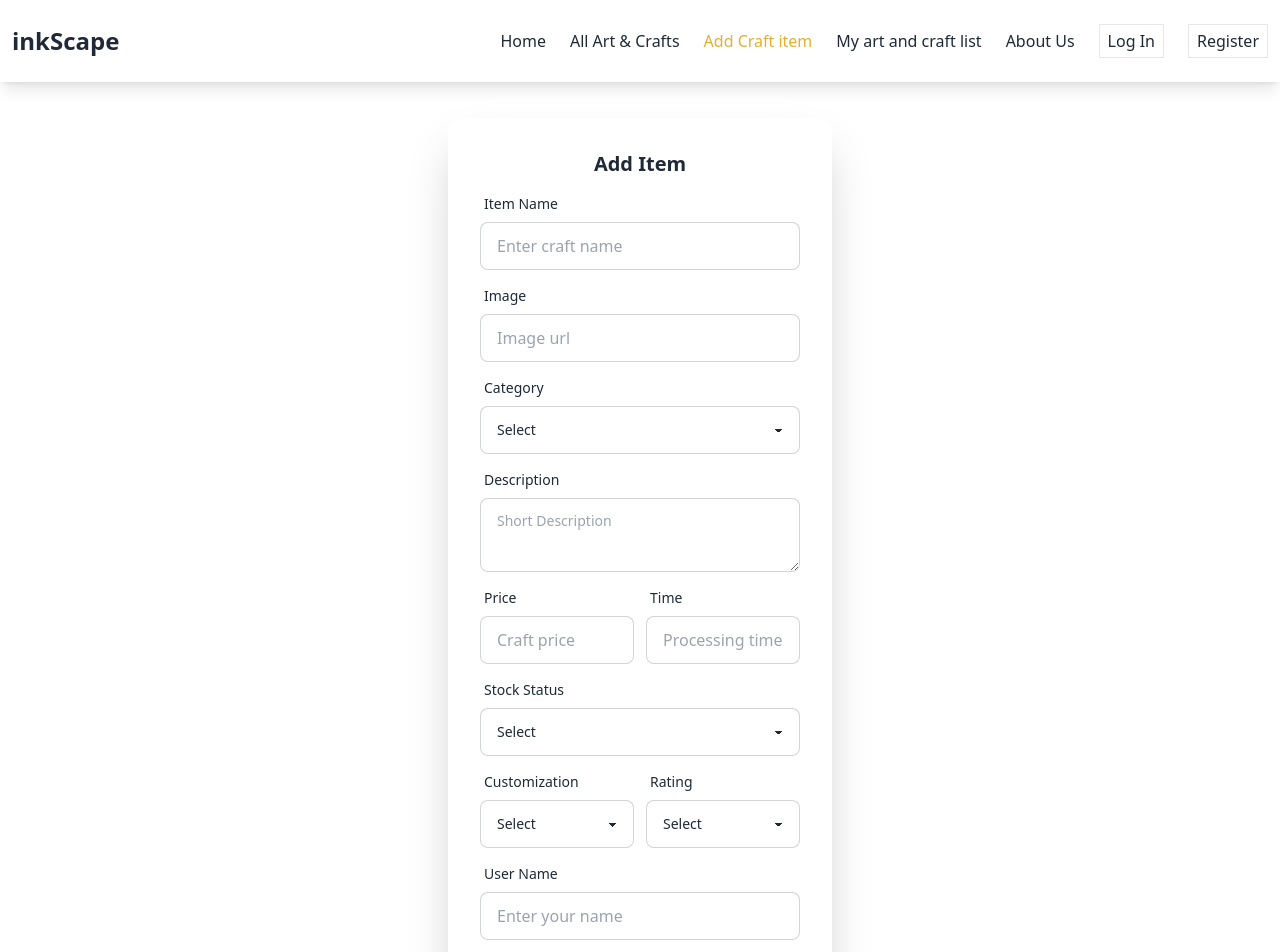
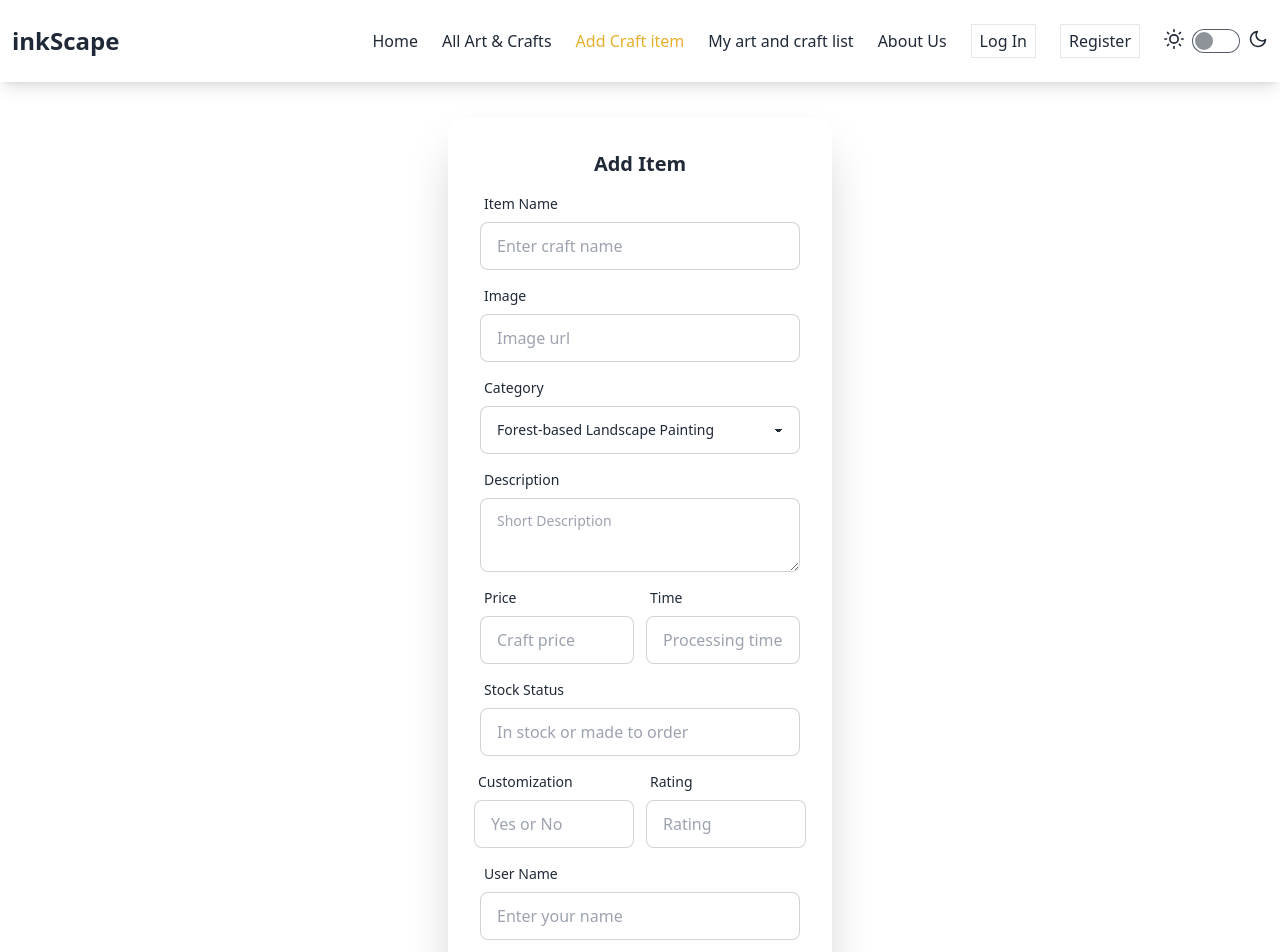
Before and after one commit to sour0v1/ink-scape-client, a React (Vite) app: page /add-art-craft in a window 1280 px wide. Shown: the top 952 px of the page. Built offline with nearby package versions, Linux system fonts and the light colour scheme; no server answers.

Commit message:
complete add art and craft and all art and craft

```diff
--- a/src/components/AddArtCraft.jsx
+++ b/src/components/AddArtCraft.jsx
@@ -1,8 +1,54 @@
-import React from 'react';
+import React, { useState } from 'react';
+import Swal from 'sweetalert2/dist/sweetalert2.js'
+import 'sweetalert2/src/sweetalert2.scss'
 
 const AddArtCraft = () => {
-    const handleAdd = e =>{
+    const [category, setCategory] = useState('');
+    const loggedUser = 'me@email.com';
+
+    const handleCategory = e => {
+        setCategory(e.target.value);
+    }
+
+    const handleAdd = e => {
         e.preventDefault();
+        const form = e.target;
+        const itemName = form.iname.value;
+        const image = form.image.value;
+        const subCategory = category;
+        const description = form.description.value;
+        const price = form.price.value;
+        const processingTime = form.time.value;
+        const stockStatus = form.stock.value;
+        const craftRating = form.rating.value;
+        const customization = form.customization.value;
+        const user = form.cname.value;
+        const email = form.email.value;
+        const itemDetails = {
+            itemName, image, subCategory, description, price, processingTime, stockStatus, craftRating, customization, user, email, loggedUser
+        }
+        console.log(itemDetails);
+        // send craft item to server
+        fetch('http://localhost:5000/craft', {
+            method: 'POST',
+            headers: {
+                'content-type': 'application/json'
+            },
+            body: JSON.stringify(itemDetails)
+        })
+            .then(res => res.json())
+            .then(data => {
+                console.log(data);
+                if (data.insertedId) {
+                    Swal.fire({
+                        title: 'Success!',
+                        text: 'Craft item added successfully!',
+                        icon: 'success',
+                        confirmButtonText: 'Ok'
+                    })
+                }
+            })
+
     }
     return (
         <div className='max-w-5xl mx-auto my-9'>
@@ -26,9 +72,9 @@ const AddArtCraft = () => {
                             <p className="label">
                                 <span className="label-text">Category</span>
                             </p>
-                            <select className="select select-bordered join-item">
-                                <option disabled selected>Select</option>
-                                <option>Sci-fi</option>
+                            <select onChange={handleCategory} className="select select-bordered join-item">
+                                <option disabled>Select</option>
+                                <option>Forest-based Landscape Painting</option>
                                 <option>Drama</option>
                                 <option>Action</option>
                             </select>
@@ -54,36 +100,25 @@ const AddArtCraft = () => {
                             </div>
                         </div>
                         <div className="form-control w-full">
-                            <p className="label">
-                                <span className="label-text">Stock Status</span>
-                            </p>
-                            <select className="select select-bordered join-item">
-                                <option disabled selected>Select</option>
-                                <option>In stock</option>
-                                <option>Out of stock</option>
-                            </select>
+                            <div className="form-control">
+                                <label className="label">
+                                    <span className="label-text">Stock Status</span>
+                                </label>
+                                <input type="text" placeholder="In stock or made to order" className="input input-bordered" required name='stock' />
+                            </div>
                         </div>
-                        <div className='flex justify-between gap-3 items-center'>
-                            <div className="form-control w-full">
-                                <p className="label">
+                        <div className='flex w-full justify-center gap-3 items-center'>
+                            <div className="form-control w-1/2">
+                                <label className="label">
                                     <span className="label-text">Customization</span>
-                                </p>
-                                <select className="select select-bordered join-item">
-                                    <option disabled selected>Select</option>
-                                    <option>Yes</option>
-                                    <option>No</option>
-                                </select>
+                                </label>
+                                <input type="text" placeholder="Yes or No" className="input input-bordered" required name='customization' />
                             </div>
-                            <div className="form-control w-full">
-                                <p className="label">
+                            <div className="form-control w-1/2">
+                                <label className="label">
                                     <span className="label-text">Rating</span>
-                                </p>
-                                <select className="select select-bordered join-item">
-                                    <option disabled selected>Select</option>
-                                    <option>3</option>
-                                    <option>4</option>
-                                    <option>5 days</option>
-                                </select>
+                                </label>
+                                <input type="text" placeholder="Rating" className="input input-bordered" required name='rating' />
                             </div>
                         </div>
                         <div className="form-control">
--- a/src/components/AllArtCrafts.jsx
+++ b/src/components/AllArtCrafts.jsx
@@ -1,9 +1,17 @@
 import React from 'react';
+import { useLoaderData } from 'react-router-dom';
+import AllCraft from './AllCraft';
 
 const AllArtCrafts = () => {
+    const craftItems = useLoaderData();
+    console.log(craftItems);
     return (
         <div>
-            <h1>All art and craft page</h1>
+            <div className='grid grid-cols-1 md:grid-cols-2 lg:grid-cols-3'>
+                {
+                    craftItems.map(item => <AllCraft item={item} key={item._id}></AllCraft>)
+                }
+            </div>
         </div>
     );
 };
--- /dev/null
+++ b/src/components/AllCraft.jsx
@@ -0,0 +1,29 @@
+import React from 'react';
+
+const AllCraft = ({ item }) => {
+    console.log(item);
+    const { itemName, image, subCategory, description, price, processingTime, stockStatus, craftRating, customization, user, email } = item;
+    return (
+        <div>
+            <div className="card card-side bg-base-100 shadow-xl">
+                <figure><img className='w-fit' src={image} alt="Movie" /></figure>
+                <div className="space-y-3 p-5">
+                    <h2 className="card-title font-bold">{itemName}</h2>
+                    <p className='font-medium'>{description}</p>
+                    <div className='font-medium'>
+                        <p>Customization : {customization}</p>
+                        <p>Rating : {craftRating}</p>
+                        <p>Stock Status : {stockStatus}</p>
+                    </div>
+                    <p className='text-xl font-medium'>{price}$</p>
+                    <div className="card-actions justify-end">
+                        <button className="btn btn-accent">Update</button>
+                        <button className="btn btn-error">Delete</button>
+                    </div>
+                </div>
+            </div>
+        </div>
+    );
+};
+
+export default AllCraft;
--- a/src/components/LogIn.jsx
+++ b/src/components/LogIn.jsx
@@ -12,6 +12,7 @@ import 'sweetalert2/src/sweetalert2.scss'
 import { GithubAuthProvider } from 'firebase/auth';
 
 const LogIn = () => {
+  // log in with email and pass
   // log in with google
   const handleGoogleLogIn = () => {
     const googleProvider = new GoogleAuthProvider();
--- a/src/components/MyArtCraft.jsx
+++ /dev/null
@@ -1,11 +0,0 @@
-import React from 'react';
-
-const MyArtCraft = () => {
-    return (
-        <div>
-            <h1>My art and craft page</h1>
-        </div>
-    );
-};
-
-export default MyArtCraft;
--- /dev/null
+++ b/src/components/MyArtCrafts.jsx
@@ -0,0 +1,11 @@
+import React from 'react';
+
+const MyArtCrafts = () => {
+    return (
+        <div>
+            <h1>My art crafts</h1>
+        </div>
+    );
+};
+
+export default MyArtCrafts;
--- a/src/components/Navbar/Navbar.jsx
+++ b/src/components/Navbar/Navbar.jsx
@@ -10,12 +10,19 @@ const Navbar = () => {
                 <div className='hidden lg:block'>
                     <ul className='flex gap-6 justify-center items-center font-medium'>
                         <li><NavLink to={'/'}>Home</NavLink></li>
-                        <li><NavLink to={'all-art-craft'}>All Art & Crafts</NavLink></li>
+                        <li><NavLink to={'all-art-crafts'}>All Art & Crafts</NavLink></li>
                         <li><NavLink to={'add-art-craft'}>Add Craft item</NavLink></li>
-                        <li><NavLink to={'my-art-craft'}>My art and craft list</NavLink></li>
+                        <li><NavLink to={'my-art-crafts'}>My art and craft list</NavLink></li>
                         <li><NavLink to={'about'}>About Us</NavLink></li>
                         <li className="border px-2 py-1"><NavLink to={'log-in'}>Log In</NavLink></li>
                         <li className="border px-2 py-1"><NavLink to={'registration'}>Register</NavLink></li>
+                        <li>
+                            <label className="flex cursor-pointer gap-2">
+                                <svg xmlns="http://www.w3.org/2000/svg" width="20" height="20" viewBox="0 0 24 24" fill="none" stroke="currentColor" strokeWidth="2" strokeLinecap="round" strokeLinejoin="round"><circle cx="12" cy="12" r="5" /><path d="M12 1v2M12 21v2M4.2 4.2l1.4 1.4M18.4 18.4l1.4 1.4M1 12h2M21 12h2M4.2 19.8l1.4-1.4M18.4 5.6l1.4-1.4" /></svg>
+                                <input type="checkbox" value="synthwave" className="toggle theme-controller" />
+                                <svg xmlns="http://www.w3.org/2000/svg" width="20" height="20" viewBox="0 0 24 24" fill="none" stroke="currentColor" strokeWidth="2" strokeLinecap="round" strokeLinejoin="round"><path d="M21 12.79A9 9 0 1 1 11.21 3 7 7 0 0 0 21 12.79z"></path></svg>
+                            </label>
+                        </li>
 
                     </ul>
                 </div>
@@ -34,7 +41,6 @@ const Navbar = () => {
                             <li><NavLink to={'about'}>About Us</NavLink></li>
                             <li><NavLink to={'log-in'}>Log In</NavLink></li>
                             <li><NavLink to={'registration'}>Register</NavLink></li>
-
                         </ul>
                     </div>
                 </div>
```
Also changed, not shown: src/main.jsx (+22 -20 lines).
